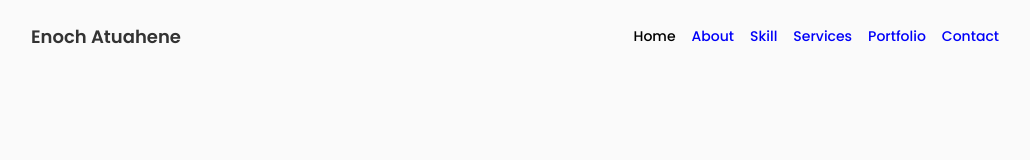
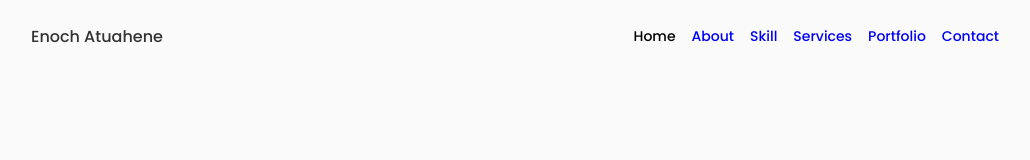
Before and after one commit to Typher7/portfolio_website, a React (Create React App) app: page / in a window 1280 px wide. Shown: the top 160 px of the page, without its empty margins (125-1155 px from the left). Built offline with nearby package versions, Linux system fonts and the light colour scheme.

Commit message:
header.css file fixed for grid display error

```diff
--- a/src/components/header/header.css
+++ b/src/components/header/header.css
@@ -18,14 +18,11 @@
 .nav__logo, .nav__toggle{
     color: var(--title-color);
     font-weight: var(--font-medium);
-    font-weight: bold;
-    font-size: large;
 }
 
 .nav__list{
     display: flex;
     column-gap: 1rem;
-
 }
 
 .nav__link{
```
